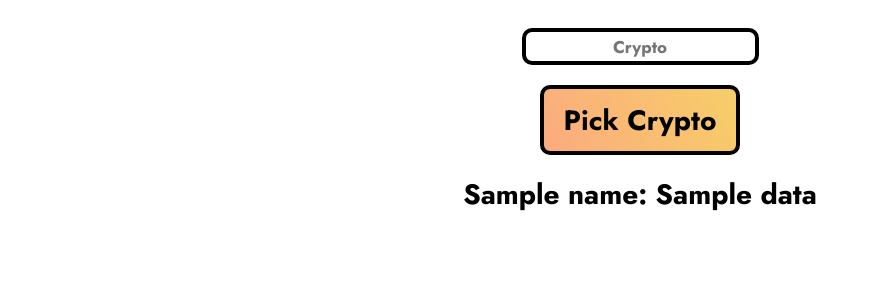
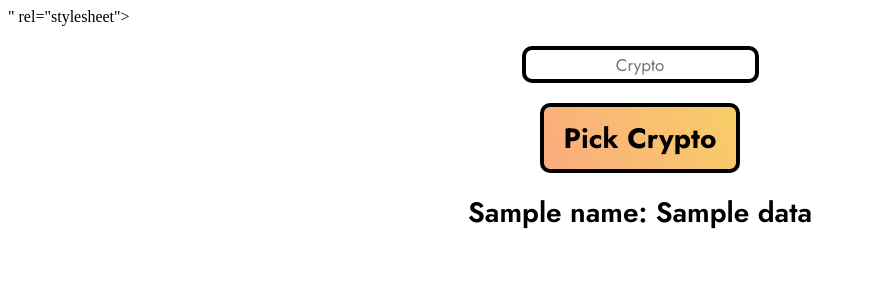
Before and after one commit to AyaanZaveri/CryptoData-Flask, a Flask app: template templates/index.html in a window 1280 px wide. Shown: the top 300 px of the page, without its empty margins (0-870 px from the left). Run offline with Flask 2, Linux system fonts and the light colour scheme; the template is opened without the code that fills it: most values are stand-ins (such as "Sample title", 1, 10 or a date in 2020).

Commit message:
Update index.html

```diff
--- a/templates/index.html
+++ b/templates/index.html
@@ -2,7 +2,8 @@
 
 <html>
 	<head>
-    <link href="https://fonts.googleapis.com/css2?family=Jost:wght@700&display=swap" rel="stylesheet">
+    <link href="<link rel="preconnect" href="https://fonts.gstatic.com">
+    <link href="https://fonts.googleapis.com/css2?family=Jost:ital,wght@0,100;0,200;0,300;0,400;0,500;0,600;0,700;0,800;0,900;1,100;1,200;1,300;1,400;1,500;1,600;1,700;1,800;1,900&display=swap" rel="stylesheet">" rel="stylesheet">
 		<title>Crypto</title>
     <style>
       form {
@@ -16,6 +17,7 @@
       button {
         font-size: 28px;
         font-family: 'Jost', sans-serif;
+        font-weight: 700;
         width: 200px;
         height: 70px;
         outline: none;
@@ -36,11 +38,13 @@
       h1 {
         font-size: 28px;
         font-family: 'Jost', sans-serif;
+        font-weight: 600;
       }
 
       input {
         font-size: 17px;
         font-family: 'Jost', sans-serif;
+        font-weight: 400;
         width: 225px;
         height: 27px;
         outline: none;
```
